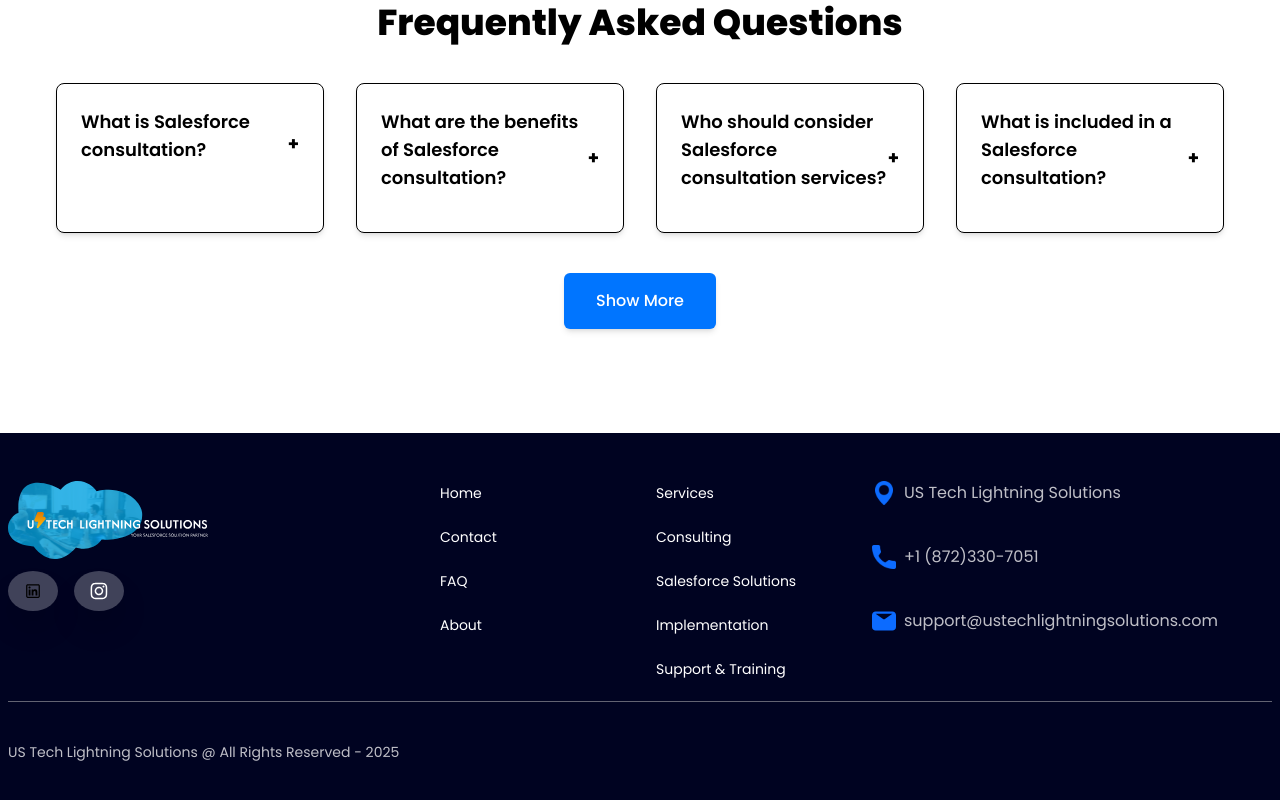
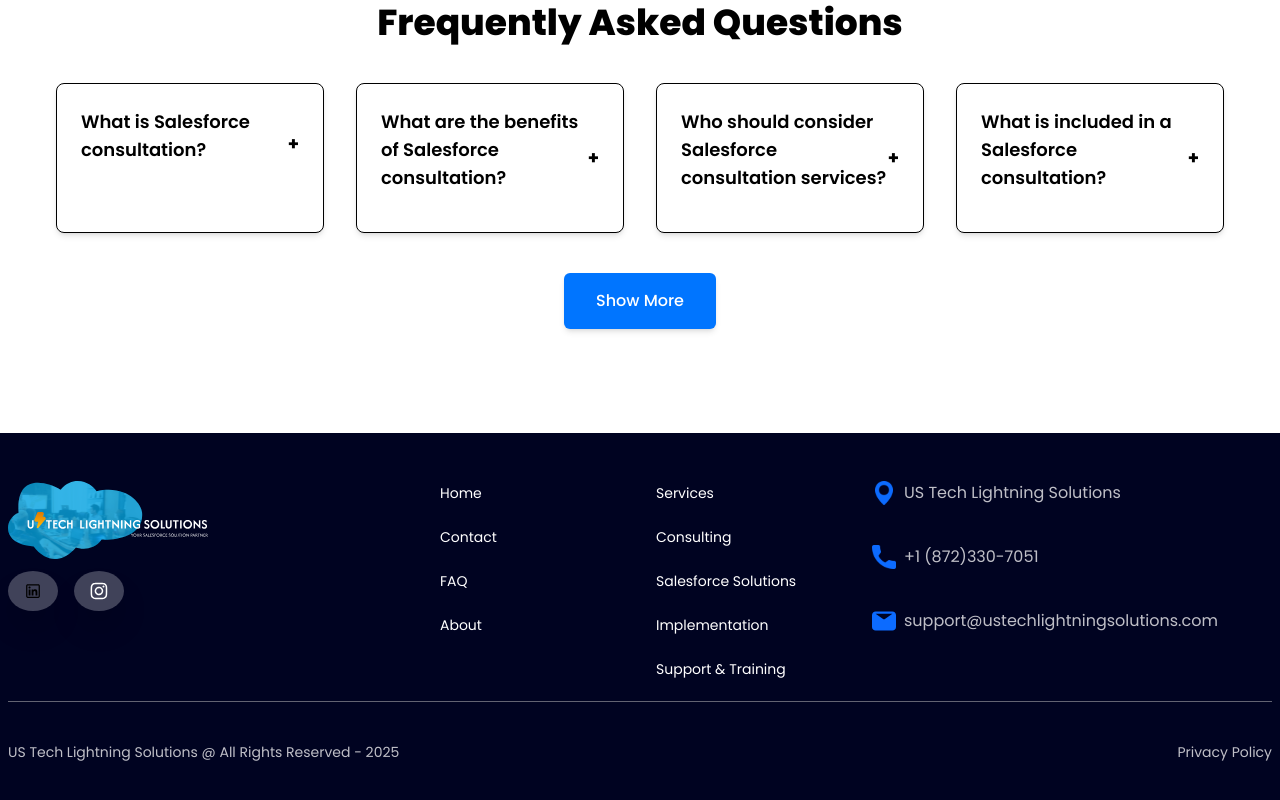
Before and after one commit to lexonit/UsTech, a Next.js app: page / in a window 1280 px wide. Shown: the part 5800-6600 px from the top of the page. Built offline with nearby package versions, Linux system fonts and the light colour scheme.

Commit message:
PrivacyPolicyUpdate
PrivacyPolicyUpdate

```diff
--- a/app/components/Footer/Footer.tsx
+++ b/app/components/Footer/Footer.tsx
@@ -98,11 +98,11 @@
             {/* All Rights Reserved */}
             <div className='py-10 lg:flex items-center justify-between border-t border-t-bordertop'>
                 <h4 className='text-offwhite text-sm text-center lg:text-start font-normal'><Link href="https://ustechlightningsolutions.com" target="_blank"> US Tech Lightning Solutions </Link>@  All Rights Reserved - 2025</h4>
-                {/* <div className="flex gap-5 mt-5 lg:mt-0 justify-center lg:justify-start">
-                    <h4 className='text-offwhite text-sm font-normal'><Link href="/" target="_blank">Privacy policy</Link></h4>
-                    <div className="h-5 bg-bordertop w-0.5"></div>
-                    <h4 className='text-offwhite text-sm font-normal'><Link href="/" target="_blank">Terms & conditions</Link></h4>
-                </div> */}
+                 <div className="flex gap-5 mt-5 lg:mt-0 justify-center lg:justify-start">
+                    <h4 className='text-offwhite text-sm font-normal'><Link href="https://www.privacypolicies.com/live/58790700-bc67-4b3c-a7f5-556eef19003d" target="_blank">Privacy Policy</Link></h4>
+                    {/*<div className="h-5 bg-bordertop w-0.5"></div>
+                    <h4 className='text-offwhite text-sm font-normal'><Link href="/" target="_blank">Terms & conditions</Link></h4>*/}
+                </div>
             </div>
 
         </div>
```
